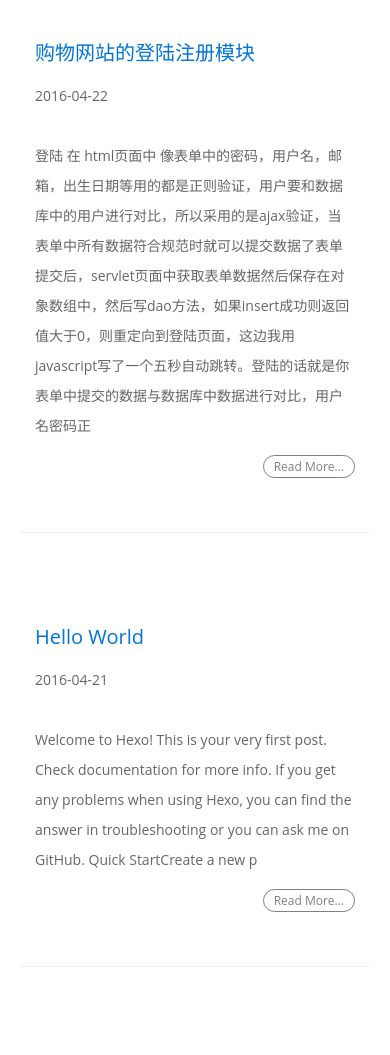
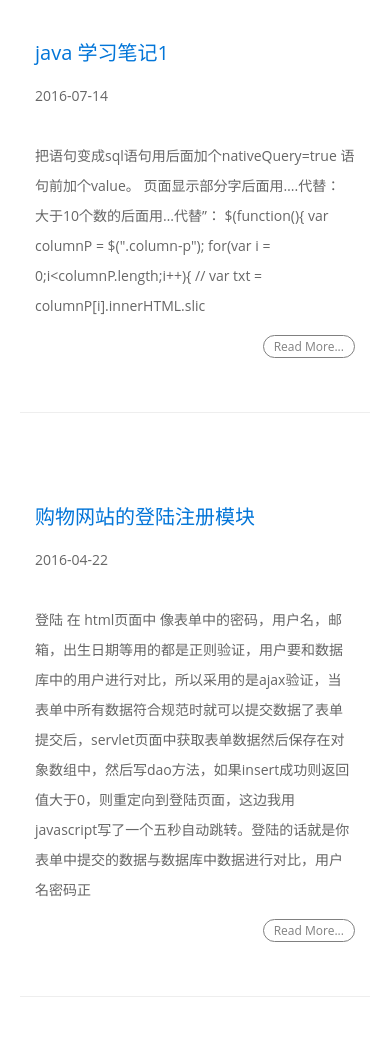
Before and after one commit to LIBIAO66/libiao66.github.io, a plain HTML site: page index.html in a window 390 px wide. Shown: the part 900-1955 px from the top of the page. Drawn offline with Linux system fonts and the light colour scheme; a web font is replaced by a local one.

Commit message:
Site updated: 2016-07-14 17:47:29

```diff
--- a/index.html
+++ b/index.html
@@ -229,6 +229,45 @@
         <div class="row">
             <div class="col-md-8 col-md-offset-2 opening-statement">
                 <div class="col-md-4">
+                    <h3><a href="/2016/07/14/biji1/">java 学习笔记1</a></h3>
+                    <span>
+
+                        <span class="post-meta">
+      <time datetime="2016-07-14T07:04:24.209Z" itemprop="datePublished">
+          2016-07-14
+      </time>
+
+</span>
+                    </span>
+                </div>
+                <div class="col-md-8">
+                    <p>
+
+
+把语句变成sql语句用后面加个nativeQuery=true  语句前加个value。
+
+页面显示部分字后面用….代替：
+ 大于10个数的后面用…代替”：
+ $(function(){
+  var columnP = $(&quot;.column-p&quot;);
+  for(var i = 0;i&lt;columnP.length;i++){
+  // var txt = columnP[i].innerHTML.slic
+
+                    </p>
+
+                    <p class="pull-right readMore">
+                        <a href="/2016/07/14/biji1/">Read More...</a>
+                    </p>
+
+                </div>
+                <div class="clearfix"></div>
+                <hr class="nogutter">
+            </div>
+        </div>
+
+        <div class="row">
+            <div class="col-md-8 col-md-offset-2 opening-statement">
+                <div class="col-md-4">
                     <h3><a href="/2016/04/22/nnd/">购物网站的登陆注册模块</a></h3>
                     <span>
 
```
Also changed, not shown: 2016/04/22/nnd/index.html (+4 -0 lines), archives/2016/index.html (+9 -0 lines), archives/index.html (+9 -0 lines).
